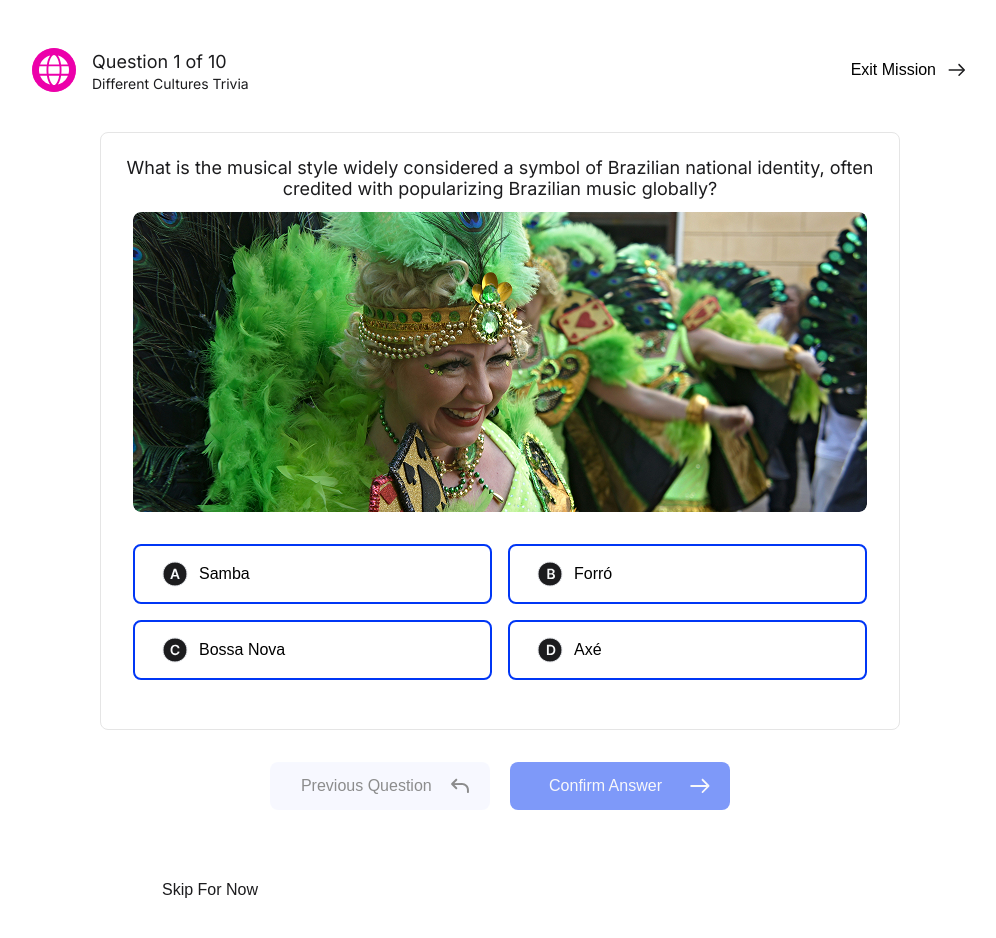
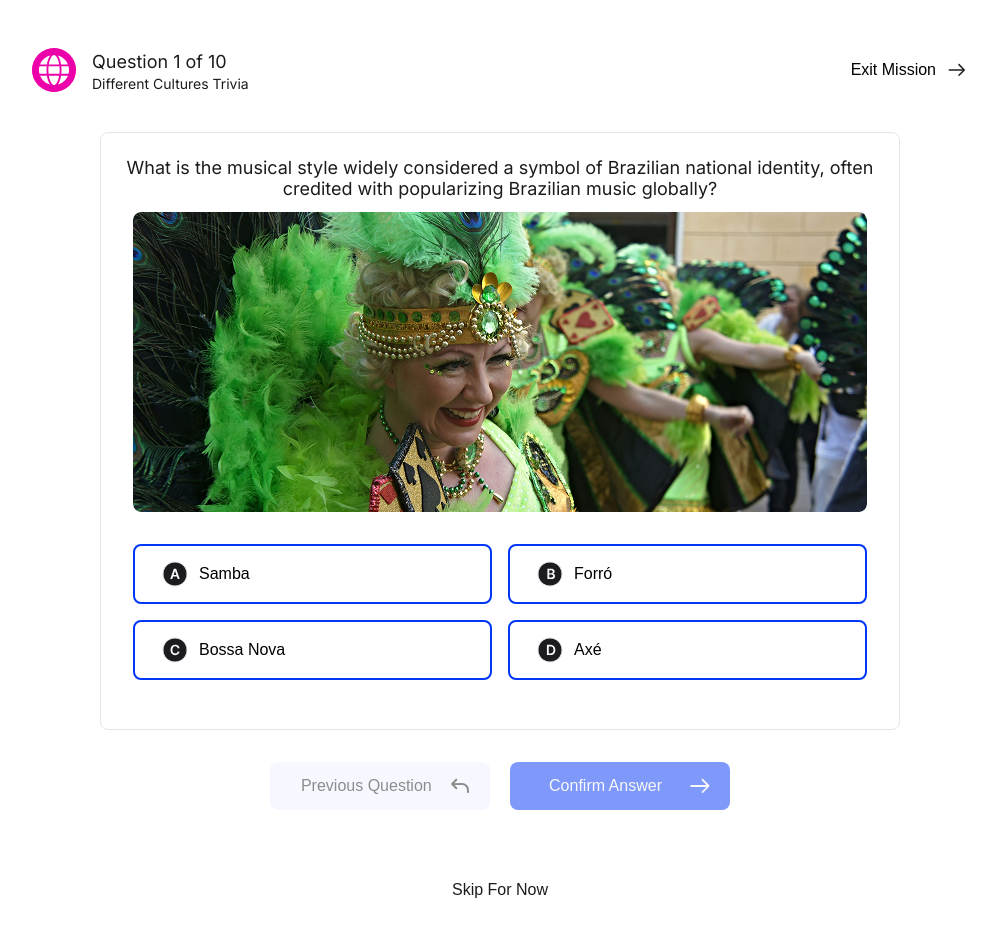
Before and after one commit to cherryontech/MissionCollective, a React (Vite) app: page /activity in a window 1280 px wide. Shown: the top 938 px of the page, without its empty margins (140-1136 px from the left). Built offline with nearby package versions, Linux system fonts and the light colour scheme.

Commit message:
fix skip for now link out of place

```diff
--- a/src/styles/Activity.css
+++ b/src/styles/Activity.css
@@ -16,7 +16,7 @@ button {
   height: 3.75rem;
 }
 
-.answerButton > img {
+.answerButton>img {
   flex-basis: 10%;
   height: 3rem;
   width: 3rem;
@@ -43,6 +43,11 @@ button {
 
 .forwardArrow {
   height: 1rem;
+}
+
+.skipSection {
+  display: flex;
+  justify-content: center;
 }
 
 .unselectedAnswerButton {
@@ -73,12 +78,12 @@ button {
   padding-bottom: 2rem;
 }
 
-.QuestionContainer > p {
+.QuestionContainer>p {
   padding-top: 1.5rem;
   padding-bottom: 0.8rem;
 }
 
-.QuestionContainer > img {
+.QuestionContainer>img {
   width: 45.875rem;
   height: 18.75rem;
   flex-shrink: 0;
@@ -109,7 +114,7 @@ img {
   margin: 2rem;
 }
 
-.AnswersContainer > button {
+.AnswersContainer>button {
   display: flex;
 }
 
```
